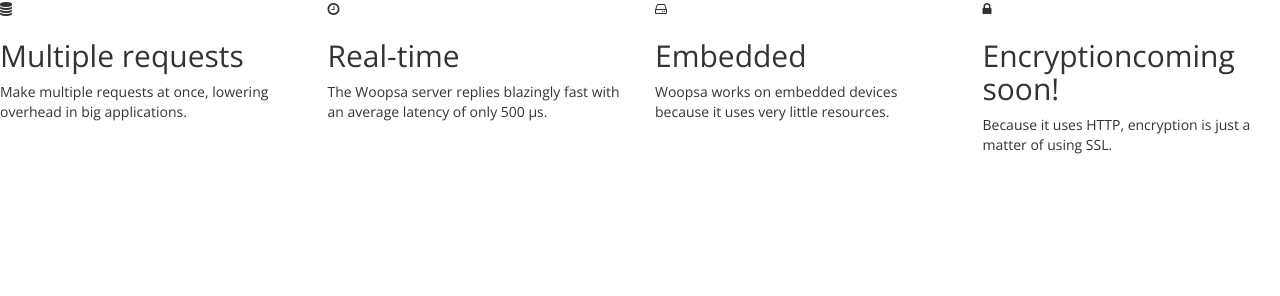
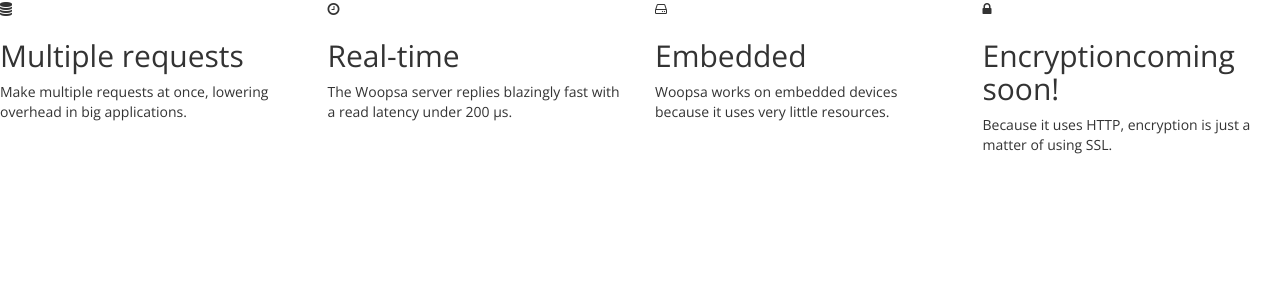
Before and after one commit to woopsa-protocol/woopsa-protocol.github.io, a Jekyll site: the page built from _posts/home/2015-09-30-what-can-it-do.html, in a window 1280 px wide. Shown: the part 313-609 px from the top of the page. Built offline with Jekyll 4.4.1, drawn with Linux system fonts in a browser that asks for light colours.

Commit message:
Updated performance section to reflect perf tests (less than 200us latency for reads! wow!)

```diff
--- a/_posts/home/2015-09-30-what-can-it-do.html
+++ b/_posts/home/2015-09-30-what-can-it-do.html
@@ -35,7 +35,7 @@
 	<div class="feature col-sm-3 col-md-3 col-xs-6">
 		<i class="fa fa-clock-o"></i>
 		<h2>Real-time</h2>
-		<span>The Woopsa server replies blazingly fast with an average latency of only 500 &micro;s.</span>
+		<span>The Woopsa server replies blazingly fast with a read latency under 200 &micro;s.</span>
 	</div>
 	<div class="feature col-sm-3 col-md-3 col-xs-6">
 		<i class="fa fa-hdd-o"></i>
```
